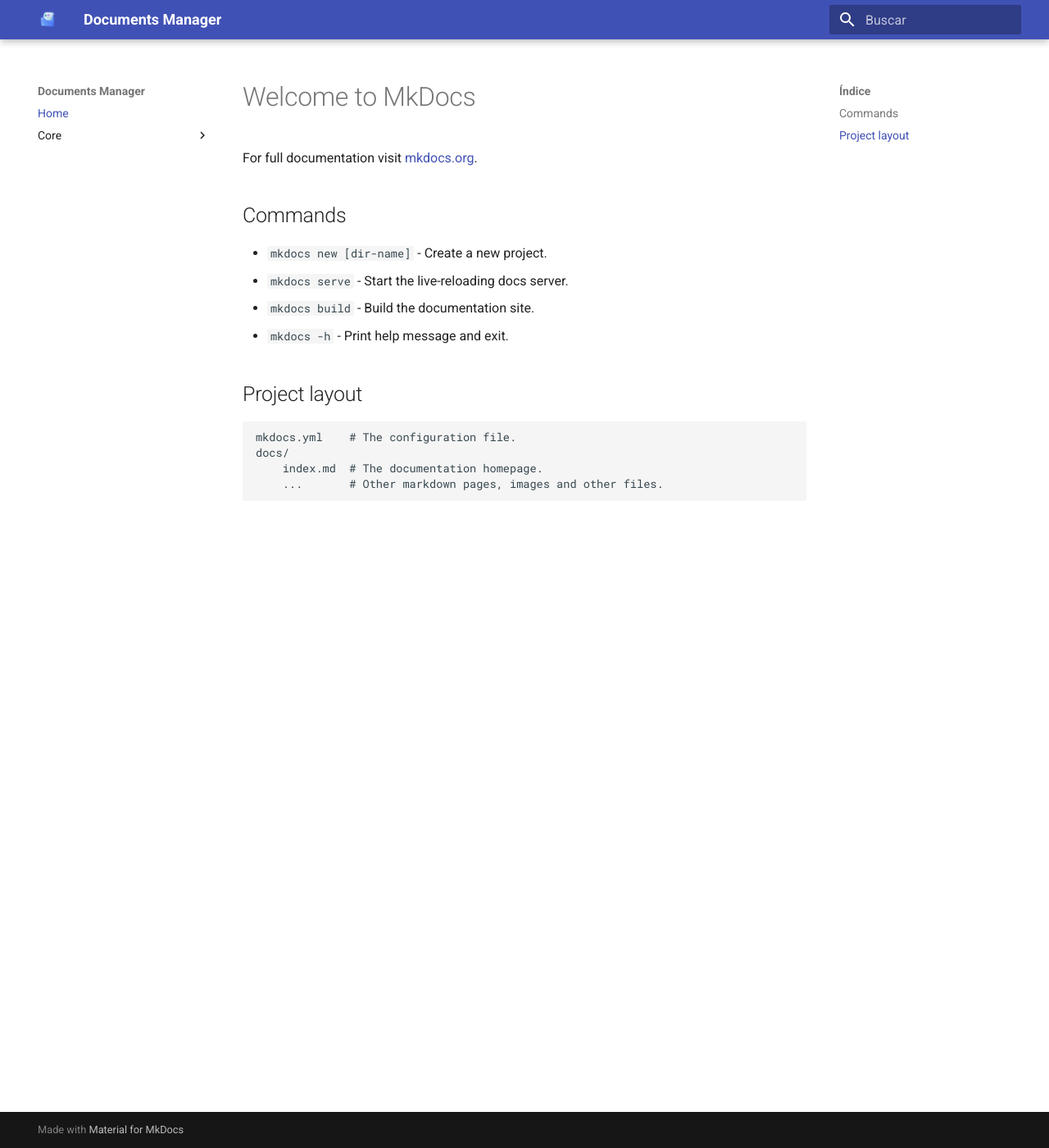
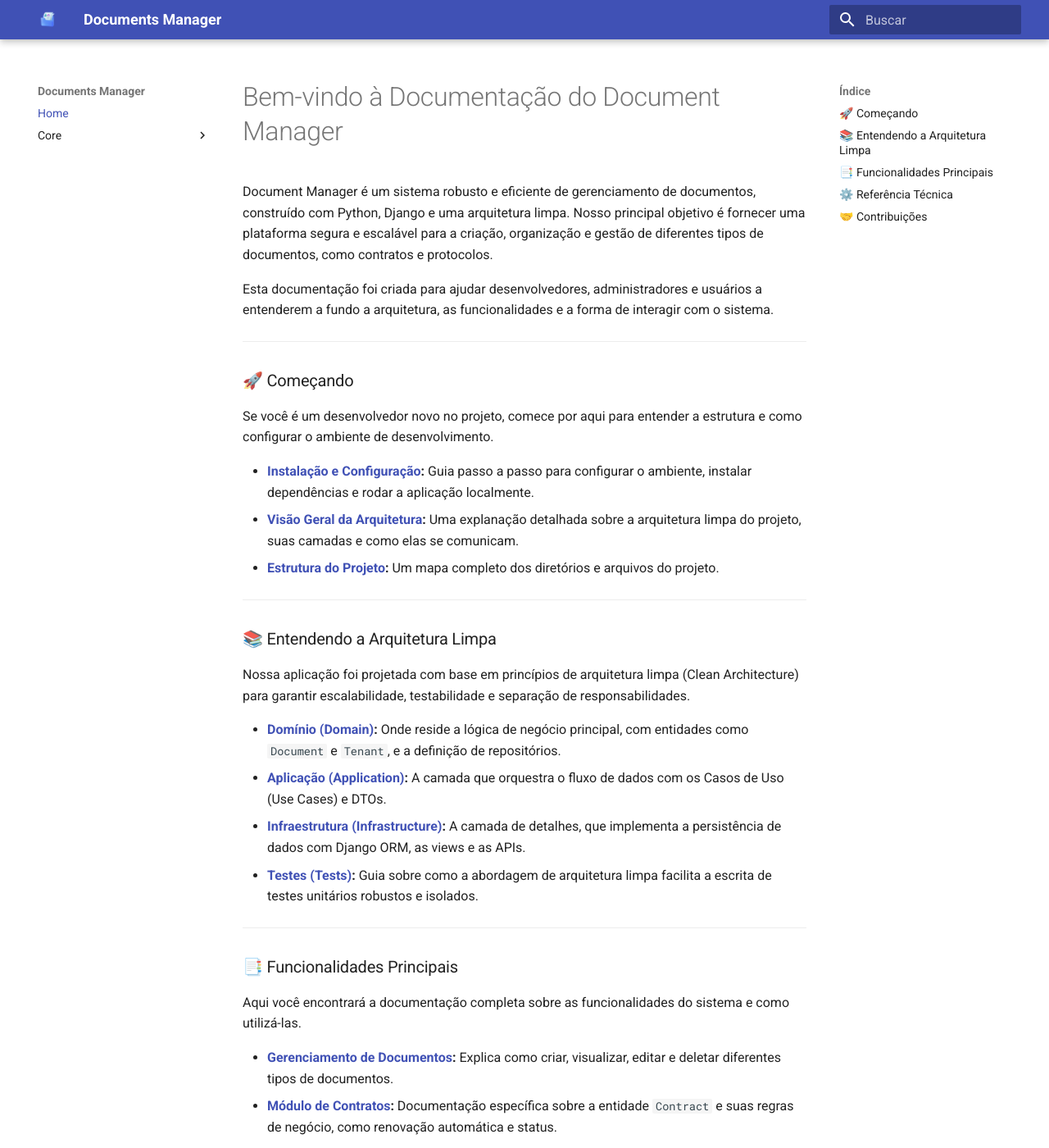
Before and after one commit to matheuskdev/document_manager, an MkDocs documentation site: the page built from docs/index.md, in a window 1280 px wide and 1400 px high. Shown: the whole window at 82% size. Built offline with MkDocs 1.6.1 and Material for MkDocs 9.7.7, drawn with Linux system fonts in a browser that asks for light colours; some of the changed text lies outside the part shown.

Commit message:
docs: Adiciona documentação para entidades, eventos, repositórios e objetos de valor no sistema de gerenciamento de documentos

```diff
--- a/docs/index.md
+++ b/docs/index.md
@@ -1,17 +1,52 @@
-# Welcome to MkDocs
+# Bem-vindo à Documentação do Document Manager
 
-For full documentation visit [mkdocs.org](https://www.mkdocs.org).
+Document Manager é um sistema robusto e eficiente de gerenciamento de documentos, construído com Python, Django e uma arquitetura limpa. Nosso principal objetivo é fornecer uma plataforma segura e escalável para a criação, organização e gestão de diferentes tipos de documentos, como contratos e protocolos.
 
-## Commands
+Esta documentação foi criada para ajudar desenvolvedores, administradores e usuários a entenderem a fundo a arquitetura, as funcionalidades e a forma de interagir com o sistema.
 
-* `mkdocs new [dir-name]` - Create a new project.
-* `mkdocs serve` - Start the live-reloading docs server.
-* `mkdocs build` - Build the documentation site.
-* `mkdocs -h` - Print help message and exit.
+---
 
-## Project layout
+### 🚀 Começando
 
-    mkdocs.yml    # The configuration file.
-    docs/
-        index.md  # The documentation homepage.
-        ...       # Other markdown pages, images and other files.
+Se você é um desenvolvedor novo no projeto, comece por aqui para entender a estrutura e como configurar o ambiente de desenvolvimento.
+
+- **[Instalação e Configuração](getting-started/installation.md):** Guia passo a passo para configurar o ambiente, instalar dependências e rodar a aplicação localmente.
+- **[Visão Geral da Arquitetura](getting-started/architecture.md):** Uma explanação detalhada sobre a arquitetura limpa do projeto, suas camadas e como elas se comunicam.
+- **[Estrutura do Projeto](getting-started/project-structure.md):** Um mapa completo dos diretórios e arquivos do projeto.
+
+---
+
+### 📚 Entendendo a Arquitetura Limpa
+
+Nossa aplicação foi projetada com base em princípios de arquitetura limpa (Clean Architecture) para garantir escalabilidade, testabilidade e separação de responsabilidades.
+
+- **[Domínio (Domain)](architecture/domain.md):** Onde reside a lógica de negócio principal, com entidades como `Document` e `Tenant`, e a definição de repositórios.
+- **[Aplicação (Application)](architecture/application.md):** A camada que orquestra o fluxo de dados com os Casos de Uso (Use Cases) e DTOs.
+- **[Infraestrutura (Infrastructure)](architecture/infrastructure.md):** A camada de detalhes, que implementa a persistência de dados com Django ORM, as views e as APIs.
+- **[Testes (Tests)](architecture/tests.md):** Guia sobre como a abordagem de arquitetura limpa facilita a escrita de testes unitários robustos e isolados.
+
+---
+
+### 📑 Funcionalidades Principais
+
+Aqui você encontrará a documentação completa sobre as funcionalidades do sistema e como utilizá-las.
+
+- **[Gerenciamento de Documentos](features/document-management.md):** Explica como criar, visualizar, editar e deletar diferentes tipos de documentos.
+- **[Módulo de Contratos](features/contracts.md):** Documentação específica sobre a entidade `Contract` e suas regras de negócio, como renovação automática e status.
+- **[Multi-empresa (Multi-tenant)](features/multi-tenant.md):** Como o sistema foi projetado para funcionar de forma segura com múltiplos tenants (empresas e filiais).
+
+---
+
+### ⚙️ Referência Técnica
+
+- **[API RESTful](api/rest.md):** Documentação da API, endpoints e exemplos de requisições.
+- **[Eventos de Domínio](technical/domain-events.md):** Uma explicação sobre como e por que utilizamos eventos de domínio para gerenciar a comunicação entre as partes do sistema.
+- **[Decisões de Design](technical/design-decisions.md):** Um registro das principais decisões de design e arquitetura tomadas durante o desenvolvimento.
+
+---
+
+### 🤝 Contribuições
+
+Quer ajudar a melhorar o projeto? Ótimo! Leia nosso [guia de contribuição](contributing.md) para saber como começar.
+
+Se tiver dúvidas, sugestões ou encontrar um bug, por favor, abra uma `issue` no nosso repositório no GitHub.
--- a/mkdocs.yml
+++ b/mkdocs.yml
@@ -9,7 +9,16 @@ nav:
         - Entidade Base(Entity): core/domain/entities/base_entity.md
         - Entidade Base de Evento de Domínio(DomainEvent): core/domain/entities/base_domain_entity.md
         - Entidade de Multi-Empresa(Tenant): core/domain/entities/tenant.md
-
+        - Entidade Base de Documentos(Document): core/domain/entities/document.md
+      - Eventos de Domínio:
+        - Documentos(Document): core/domain/events/document.md
+        - Multi-Empresa(Tenant): core/domain/events/tenant.md
+      - Repositórios:
+        - Repositório de Multi-Empresa(Tenant): core/domain/repositorys/tenant.md
+        - Repositório de Documentos(Document): core/domain/repositorys/document.md
+      - Objetos de Valor:
+        - Objeto de valor de Documentos(Status): core/domain/value_objects/doc_status.md
+        - Objeto de valor de Documentos(Tipo): core/domain/value_objects/doc_types.md
 theme:
   name: material
   language: pt-BR
@@ -27,6 +36,9 @@ plugins:
           paths: ["."]
           options:
             show_source: true
+            show_root_heading: true
+            show_root_full_path: false
+            show_signature: false
             docstring_style: google
             merge_init_into_class: true
 
```
Also changed, not shown: docs/core/domain/entities/document.md (added, +1 -0 lines), docs/core/domain/events/document.md (added, +5 -0 lines), docs/core/domain/events/tenant.md (added, +5 -0 lines), docs/core/domain/repositorys/document.md (added, +1 -0 lines), docs/core/domain/repositorys/tenant.md (added, +1 -0 lines), docs/core/domain/value_objects/doc_status.md (added, +1 -0 lines), docs/core/domain/value_objects/doc_types.md (added, +1 -0 lines), docs/getting-started/architecture.md (added, +448 -0 lines), docs/getting-started/installation.md (added, +1 -0 lines), docs/getting-started/project-structure.md (added, +1 -0 lines).
